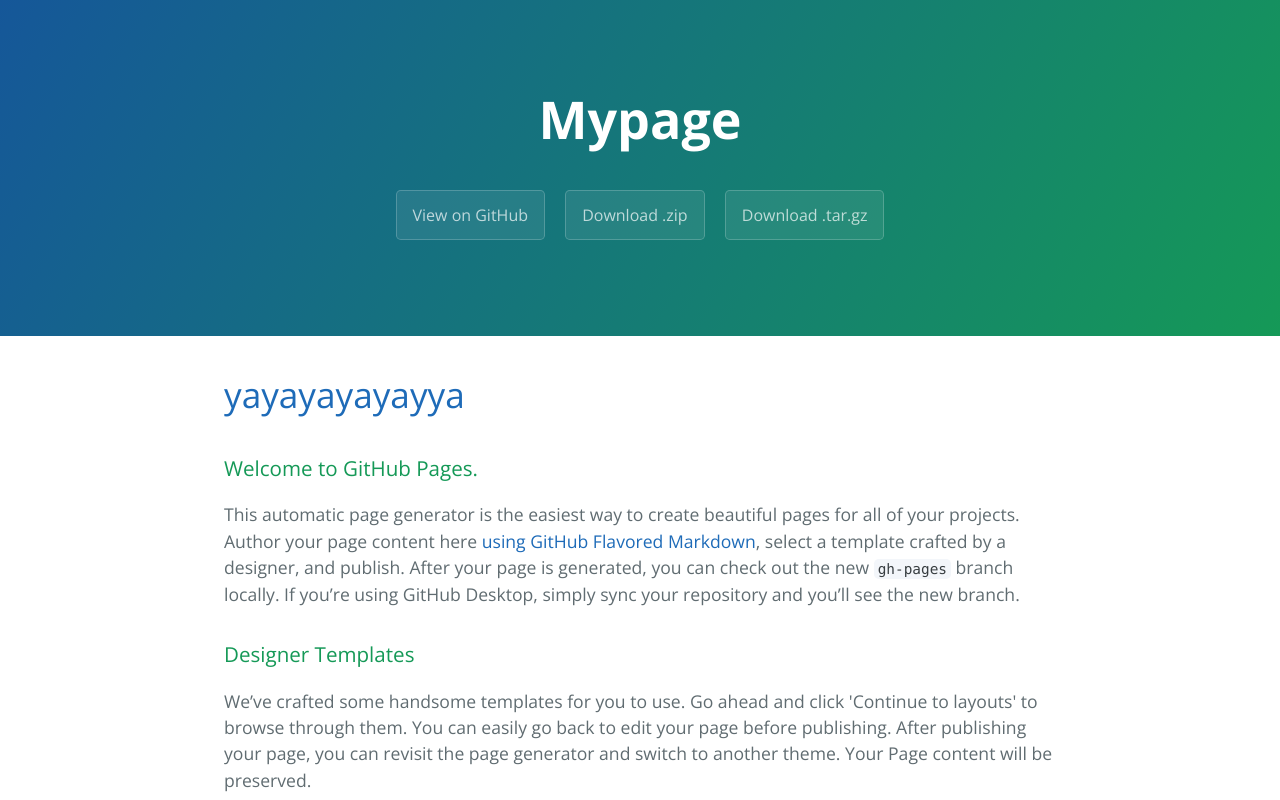
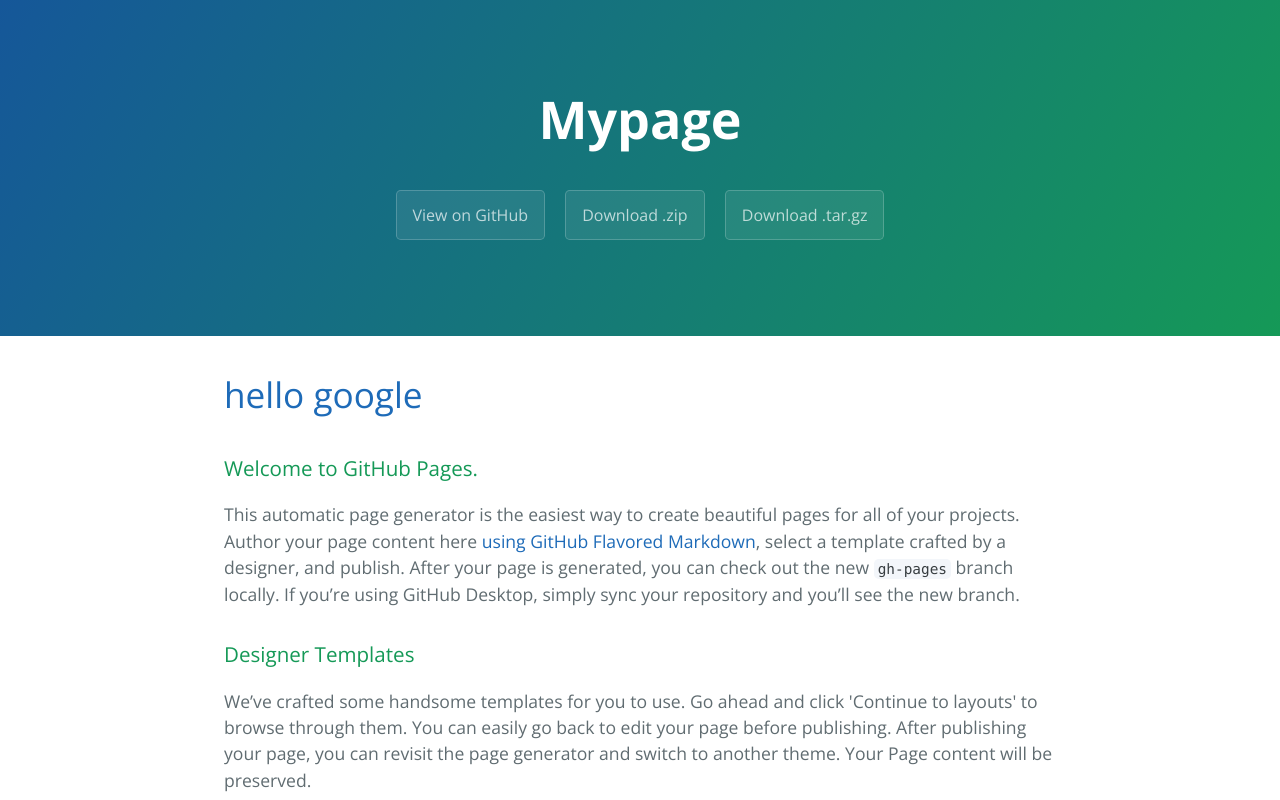
Before and after one commit to yanhung320/mypage, a plain HTML site: page index.html in a window 1280 px wide. Shown: the top 800 px of the page. Drawn offline with nearby package versions, Linux system fonts and the light colour scheme.

Commit message:
add hyper link : google

```diff
--- a/index.html
+++ b/index.html
@@ -19,9 +19,9 @@
     </section>
 
     <section class="main-content">
-      <h1>
-<a id="yayayayayayya" class="anchor" href="www.google.com" aria-hidden="true"><span class="octicon octicon-link"></span></a><a href="www.google.com">yayayayayayya</a>
-</h1>
+
+
+<h1><a href="https://www.google.com" target="_blank">hello google </a></h1>
 
 <h3>
 <a id="welcome-to-github-pages" class="anchor" href="#welcome-to-github-pages" aria-hidden="true"><span class="octicon octicon-link"></span></a>Welcome to GitHub Pages.</h3>
```
